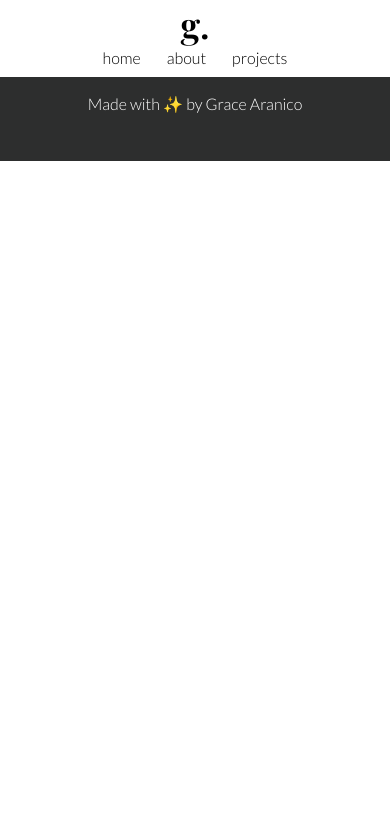
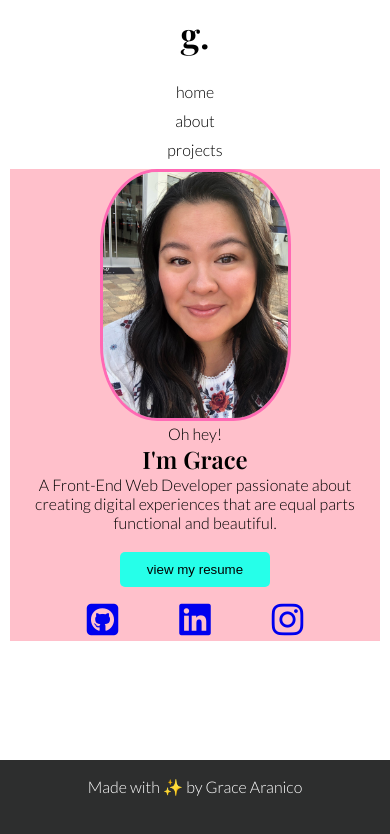
Before and after one commit to garanico/garanico, a React (Create React App) app: page / in a window 390 px wide. Shown: the top 834 px of the page. Built offline with nearby package versions, Linux system fonts and the light colour scheme.

Commit message:
feat(contact links): Add button and social media links

```diff
--- a/src/App.css
+++ b/src/App.css
@@ -1,6 +1,25 @@
+/* Global Styles */
 * {
   margin: 0;
-  padding: 0,
+  padding: 0;
+}
+
+h5 {
+  font-family: "Lato", sans-serif;
+}
+
+button {
+  background-color: #26ffe9;
+  border-style: none;
+  padding: 10px;
+  border-radius: 5px;
+  width: 150px;
+  text-align: center;
+}
+
+button:hover{
+  filter: drop-shadow(1px 7px 0.75rem #ccc);
+
 }
 
 .App {
@@ -20,6 +39,7 @@
 }
 
 
+
 /* Nav Styling */
 #navbar {
   display: flex;
@@ -27,6 +47,7 @@
   flex-direction: row;
   justify-content: space-between;
   margin: 0 10px;
+  height: 6vh;
 
 }
 
@@ -43,6 +64,53 @@
 }
 
 
+/* Homepage Styles */
+#homepage {
+  display: flex;
+  flex-grow: 1;
+  flex-direction: column;
+  justify-content: space-between;
+  background-color: pink;
+  overflow: auto;
+  justify-content: center;
+  margin: 0 10px;
+}
+
+#homepage .container-1 {
+  justify-content: center;
+  display: flex;
+  flex-direction: row;
+  align-items: center;
+}
+
+
+#homepage .intro-text {
+  text-align: left;
+}
+
+#homepage .photo {
+  width: 25%;
+  border: solid 7px hotpink;
+  border-radius: 30%;
+  z-index: 10;
+}
+
+#homepage .contact-links{
+  display: flex;
+  width: 100%;
+  align-items: center;
+  flex-direction: row;
+  justify-content: space-evenly;
+  margin-top: 20px;
+}
+
+#homepage .social-icons {
+  width: 30%;
+  display: flex;
+  justify-content: space-around;
+  font-size: 36px;
+}
+
 
 /* Footer Styles */
 #footer {
@@ -50,13 +118,102 @@
   color: #fff;
   height: 6vh;
   padding: 2vh 0;
+  position: fixed;
+  bottom: 0;
+  width: 100%;
 }
 
 
 /* Media Queries */
-@media only screen and (width < 375px) {
+@media screen and (max-width > 1200px) {
+  #navbar .nav-links {
+    width: 15%;
+  }
+}
+
+@media screen and (max-width: 900px) {
+
+  #homepage .photo {
+    width: 35%;
+    border: solid 5px hotpink;
+  }
+
+  #homepage .contact-links{
+    flex-direction: column;
+  }
+
+  #homepage .social-icons {
+    width: 100%;
+    justify-content: space-around;
+    margin-top: 10px;
+    font-size: 30px;
+  }
+}
+
+
+@media screen and (max-width: 720px) {
   #navbar {
     flex-direction: column;
+    height: 10vh;
+  }
+
+  #navbar .nav-links {
+    width: 50%;
+    justify-content: space-between;
+    padding-bottom: 10px;
+  }
+
+  #homepage .photo {
+    width: 50%;
+    border: solid 5px hotpink;
+  }
+
+
+}
+
+@media screen and (max-width: 550px ) {
+  #navbar {
+    flex-direction: column;
+    height: 20vh;
+  }
+
+  #navbar .nav-links {
+    flex-direction: column;
+    width: 50%;
+    padding-bottom: 10px;
+  }
+  #navbar p {
+    margin-top: 10px;
+  }
+  #homepage .container-1 {
+    flex-direction: column;
+    justify-content: center;
+
+  }
+
+  #homepage .intro-text {
+    text-align: center;
+  }
+
+  #homepage .photo {
+    width: 50%;
+    border: solid 3px hotpink;
+  }
+
+  #homepage .social-icons {
+    width: 75%;
+    justify-content: space-around;
+    margin-top: 10px;
+    font-size: 36px;
+  }
+
+
+}
+
+@media screen and (max-width: 375px ) {
+  #navbar {
+    flex-direction: column;
+    height: 20vh;
   }
 
   #navbar .nav-links {
@@ -71,22 +228,13 @@
 }
 
 
-@media only screen and (width < 720px) {
-  #navbar {
-    flex-direction: column;
+
+/* @media screen and (max-width: 280px ) {
+
+  #homepage .photo {
+    width: 50%;
+    border: solid 3px hotpink;
+    z-index: 0;
   }
 
-  #navbar .nav-links {
-    width: 50%;
-    justify-content: space-between;
-    padding-bottom: 10px;
-  }
-
-}
-
-
-@media only screen and (width > 1200px) {
-  #navbar .nav-links {
-    width: 15%;
-  }
-}
+} */
--- a/src/App.js
+++ b/src/App.js
@@ -1,11 +1,13 @@
 import './App.css';
 import Footer from './Components/Footer';
 import Nav from './Components/Nav';
+import Homepage from './Components/Homepage';
 
 function App() {
   return (
     <div className="App">
       <Nav />
+      <Homepage />
       <Footer />
 
     </div>
--- a/src/Components/Homepage.js
+++ b/src/Components/Homepage.js
@@ -1,8 +1,57 @@
-import React from 'react'
+import React from 'react';
+import '../App.css';
+import grace from '../img/grace.JPG';
 
 function Homepage() {
   return (
-    <div>Homepage</div>
+    <>
+    <main id="homepage">
+      <section className="container-1">
+
+      <div className="intro-photo">
+          <img className="photo" src={grace} alt="Grace Aranico's headshot photo" />
+        </div>
+
+        <div className="intro-text">
+          <p>Oh hey!</p>
+          <h1 className="font-playfair">I'm Grace</h1>
+          <p>A Front-End Web Developer passionate about creating digital experiences that are equal parts functional and beautiful.</p>
+
+
+          <div className="contact-links">
+          <div className="button">
+            <button>
+              <p>view my resume</p>
+            </button>
+          </div>
+
+          <div className="social-icons">
+            <a href="https://github.com/garanico" target="_blank">
+              <i className="fab fa-github-square"></i>
+            </a>
+
+            <a href="https://linkedin.com/in/gracearanico/" target="_blank">
+              <i className="fab fa-linkedin"></i>
+            </a>
+
+            <a href="https://instagram.com/gracieissoamzin" target="_blank">
+              <i className="fab fa-instagram"></i>
+            </a>
+          </div>
+          </div>
+
+        </div>
+
+
+
+      </section>
+
+      <div>
+
+
+      </div>
+    </main>
+    </>
   )
 }
 
```
Also changed, not shown: src/img/grace.JPG (added).
